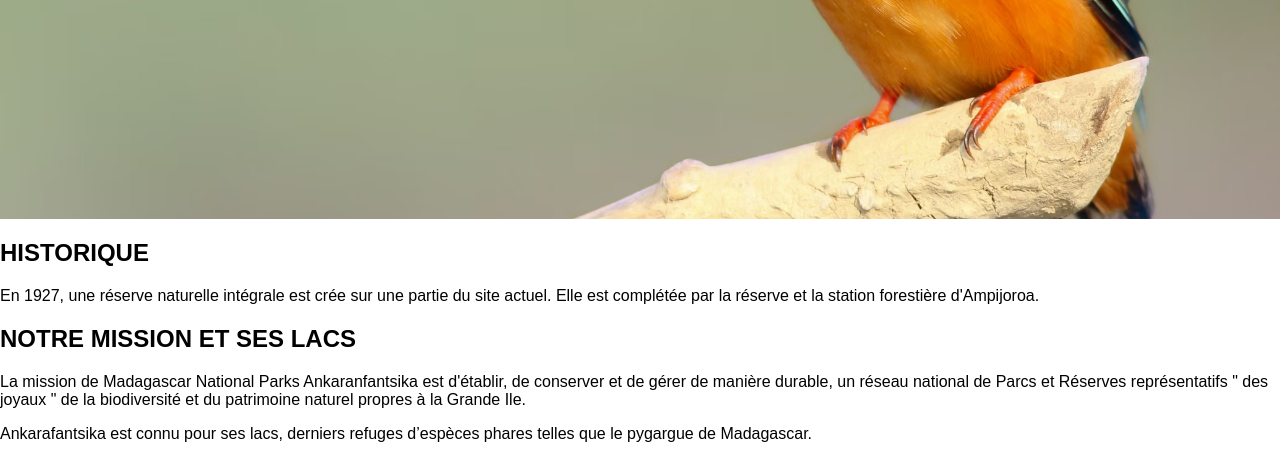
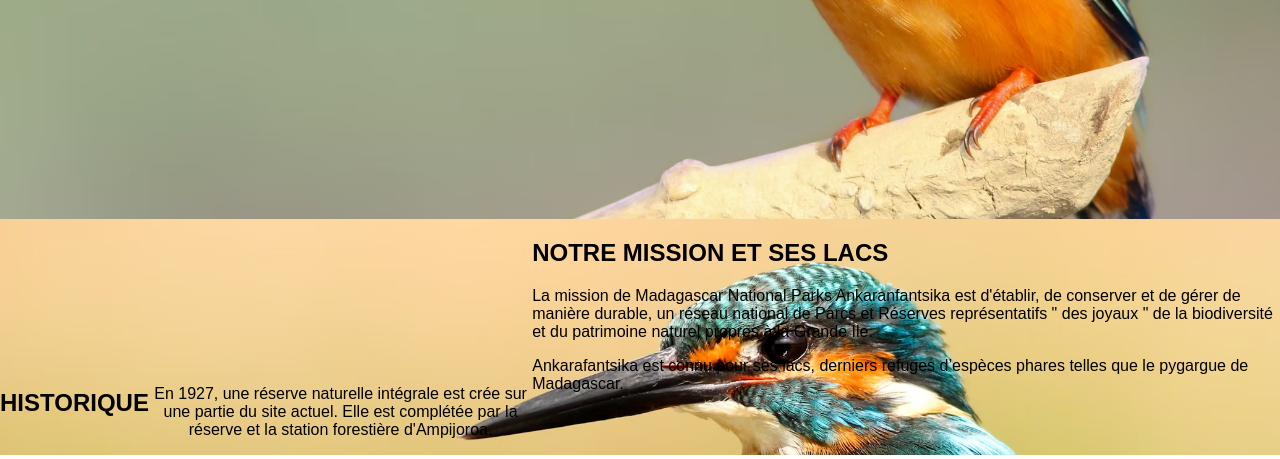
Before and after one commit to Sederahei/examen-WEB1-, a plain HTML site: page index.html in a window 1280 px wide. Shown: the part 581-1040 px from the top of the page. Drawn offline with Linux system fonts and the light colour scheme.

Commit message:
style apropos

```diff
--- a/index.css
+++ b/index.css
@@ -123,3 +123,50 @@ font-weight: bold;
   color: white;
   transition: 0.2s;
 }
+
+
+.body1 {
+  background-image: url(vintsy.avif);
+  background-attachment: fixed;
+  background-size: cover;
+}
+
+.fixed {
+  background-attachment: fixed;
+  background-size: 100%;
+  display: flex;
+  flex-direction: row;
+  border-radius: 12px;
+}
+.apropos {
+  display: flex;
+  flex-direction: row;
+  width: 100%;
+  margin-top: 100px;
+}
+
+.historique {
+  padding-top: 50px;
+  display: flex;
+  flex-direction: row;
+  justify-content: center;
+  text-align: center;
+  width: 100%;
+  background-size: 16%;
+  border-radius: 20px;
+}
+.historique:hover {
+  background-color:#9aa17f;
+  transition: 0.2s;
+  transform: scale(1);
+  background-size: 20%;
+}
+.historique p:hover {
+  transition: 0s;
+  border-radius: 30px;
+  background-size: cover;
+  color: white;
+  font-style: italic;
+  font-size: 2rem;
+  font-family: "Kaushan Script", cursive;
+}
```
